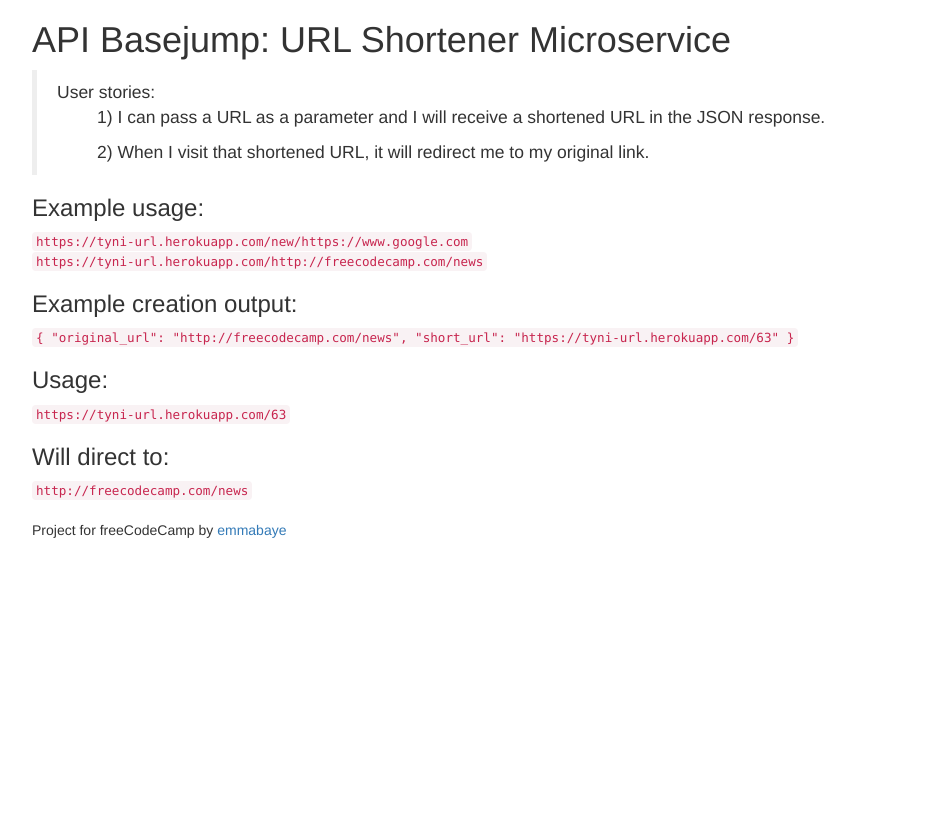
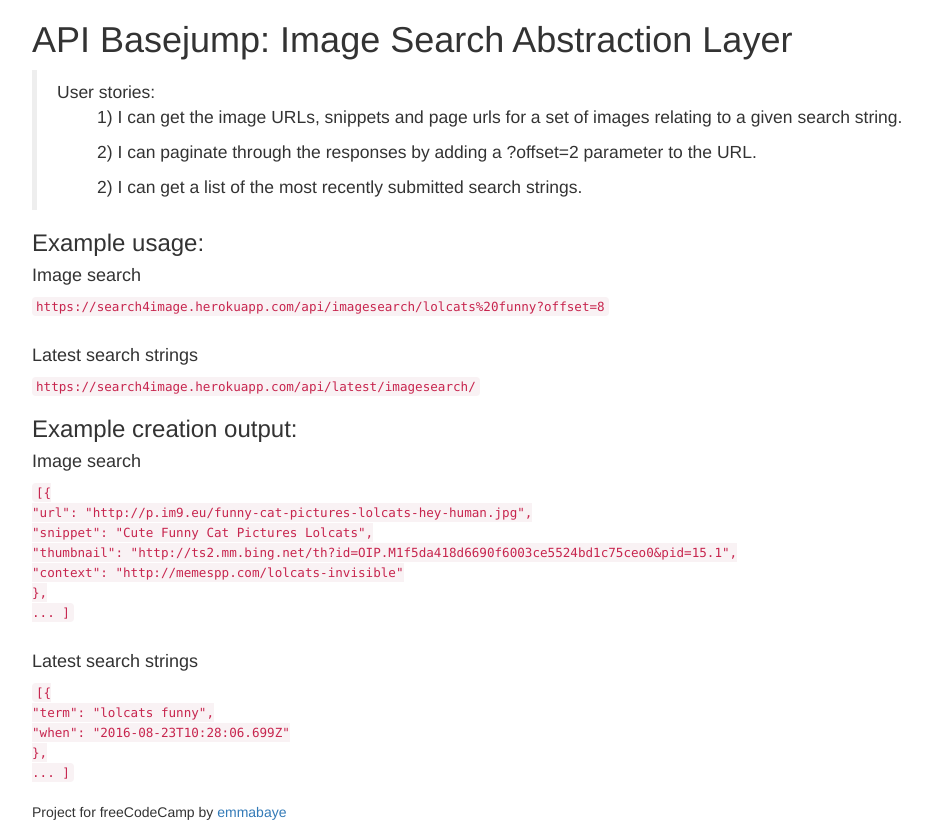
Before and after one commit to emmabaye/image-search-abstraction-layer, a website: page views/index.htm in a window 1280 px wide. Shown: the whole page, without its empty margins (38-966 px from the left). Before the commit the page ends 800 px from the top, so only its background shows below. Drawn offline with Linux system fonts and the light colour scheme.

Commit message:
updated index.htm

```diff
--- a/server.js
+++ b/server.js
@@ -20,6 +20,9 @@ app.use('/public', express.static('public'));
 
 var searchTermController = new SearchTermController();
 
+app.get('/', function(req, res){
+ res.sendFile(process.cwd() + '/views/index.htm');
+});
 app.get('/api/latest/imagesearch',searchTermController.getLatest);
 app.get('/api/imagesearch/:searchterm?', searchTermController.saveSearchTerm, searchTermController.getSearchResults);
 
--- a/views/index.htm
+++ b/views/index.htm
@@ -1,30 +1,47 @@
 <!DOCTYPE html>
 <html>
 <head>
-	<title>URL Shortener</title>
+	<title>Image Search</title>
 	<link rel="stylesheet" type="text/css" href="/public/css/bootstrap/bootstrap.min.css">
 
 </head>
 <body>
 	<div class="container">
-		<h1>API Basejump: URL Shortener Microservice</h1>
+		<h1>API Basejump: Image Search Abstraction Layer</h1>
 		<blockquote>
 			User stories:
-				<ul>1) I can pass a URL as a parameter and I will receive a shortened URL in the JSON response.
+				<ul>1) I can get the image URLs, snippets and page urls for a set of images relating to a given search string.
 				</ul>
-				<ul>2) When I visit that shortened URL, it will redirect me to my original link.</ul>
+				<ul>2)  I can paginate through the responses by adding a ?offset=2 parameter to the URL.</ul>
+				<ul>2)  I can get a list of the most recently submitted search strings.</ul>
 		</blockquote>
 		<h3>Example usage:</h3>
-		<code>https://tyni-url.herokuapp.com/new/https://www.google.com</code><br>
-		<code>https://tyni-url.herokuapp.com/http://freecodecamp.com/news</code><br>
+		<h4>Image search</h4>
+		<code>https://search4image.herokuapp.com/api/imagesearch/lolcats%20funny?offset=8 </code><br><br>
+		<h4>Latest search strings</h4>
+		<code> https://search4image.herokuapp.com/api/latest/imagesearch/</code><br>
 		<h3>Example creation output:</h3>
-		<code>{ "original_url": "http://freecodecamp.com/news", "short_url": "https://tyni-url.herokuapp.com/63" } </code>
+		<h4>Image search</h4>
+		<code>
+		  [{<br>
+		    "url": "http://p.im9.eu/funny-cat-pictures-lolcats-hey-human.jpg",<br>
+		    "snippet": "Cute Funny Cat Pictures Lolcats",<br>
+		    "thumbnail": "http://ts2.mm.bing.net/th?id=OIP.M1f5da418d6690f6003ce5524bd1c75ceo0&pid=15.1",<br>
+		    "context": "http://memespp.com/lolcats-invisible"<br>
+		  },<br>
+		  ...
+		  ]
+ 		 </code><br><br>
+		 <h4>Latest search strings</h4>
+ 		 <code>
+			  [{<br>
+			    "term": "lolcats funny",<br>
+			    "when": "2016-08-23T10:28:06.699Z"<br>
+			  },<br>
+			  ...
+			  ]
+ 		 </code>
 
-		<h3>Usage:</h3>
-		<code>https://tyni-url.herokuapp.com/63</code>
-
-		<h3>Will direct to:</h3>
-		<code>http://freecodecamp.com/news</code>
 		</div><br>
 	<footer class="container">
 		Project for freeCodeCamp by <a href="https://freecodecamp.com/emmabaye" target="_blank">emmabaye</a>
```
